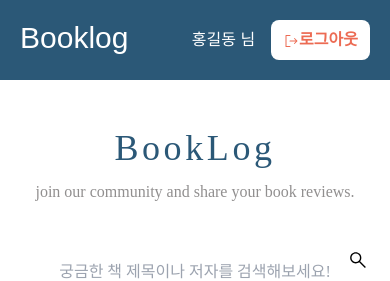
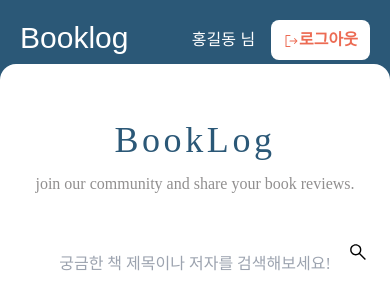
Before and after one commit to team1-booklog/Frontend, a React (Vite) app: page / in a window 390 px wide. Shown: the top 281 px of the page. Built offline with nearby package versions, Linux system fonts and the light colour scheme; a web font is replaced by a local one.

Commit message:
[FIX] - 메인페이지에서 라운드가 보이지 않던 문제 수정
- div에 mt가 너무 높게 설정되어 있어 라운드가 보이지 않았습니다.
- div의 mt를 h1으로 옮겨 레이아웃에는 영향이 없고, 라운드를 보이게 했습니다.

```diff
--- a/src/pages/MainPage.tsx
+++ b/src/pages/MainPage.tsx
@@ -16,12 +16,15 @@ export default function MainPage() {
       <div
         className={cn(
           'relative w-full flex-col justify-center text-center',
-          'flex flex-col items-center mt-16 md:mt-20 xl:mt-32 gap-3 md:gap-6',
+          'flex flex-col items-center gap-3 md:gap-6',
           'w-fit font-rockwell font-normal'
         )}
       >
         <h1
-          className="w-fit text-4xl md:text-6xl xl:text-8xl text-[#2B5877]"
+          className={cn(
+            "w-fit text-4xl md:text-6xl xl:text-8xl text-[#2B5877]",
+            "mt-14 md:mt-20 xl:mt-32"
+          )}
           style={{ letterSpacing: '0.1em' }}
         >
           BookLog
```
